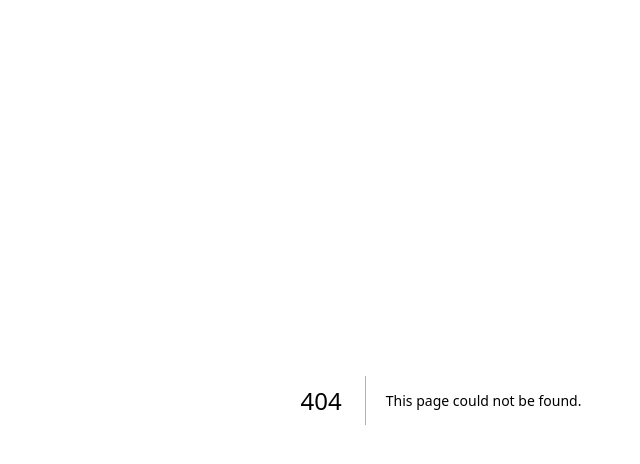
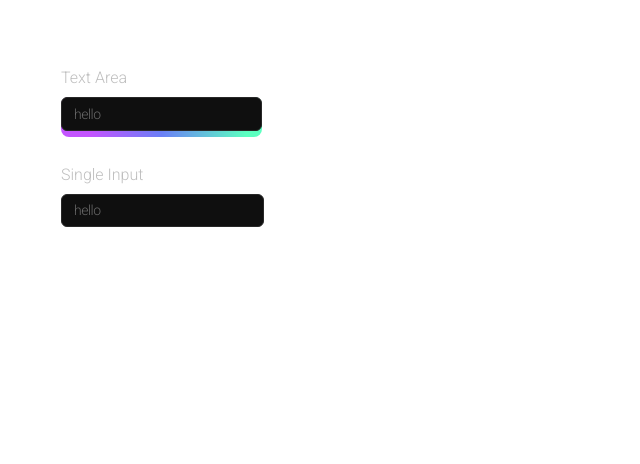
Before and after one commit to J2J-App/frontend, a Next.js app: page /components in a window 1280 px wide. Before the commit this address had no page. Shown: the top 464 px of the page, without its empty margins (199-839 px from the left). Built offline with nearby package versions, Linux system fonts and the light colour scheme.

Commit message:
Add input components with styling

```diff
--- /dev/null
+++ b/src/app/components/layout.tsx
@@ -0,0 +1,14 @@
+
+export default function Layout({ children }: {
+    children: React.ReactNode;
+}) {
+    return <div style={{
+        width: '100vw',
+        display: 'flex',
+        flexDirection: 'column',
+        alignItems: 'center',
+        justifyContent: 'center',
+    }}>
+        {children}
+    </div>
+}
--- /dev/null
+++ b/src/app/components/page.tsx
@@ -0,0 +1,37 @@
+import React from 'react';
+import "./styles.css"
+
+import TextArea from '@/components/Inputs/TextArea/textarea.tsx';
+import SingleInput from '@/components/Inputs/SingleInput/single-Input.tsx';
+
+
+
+export default function Components() {
+    return <div style={{
+        width: '100vw',
+        height: '100vh',
+        display: 'flex',
+        maxWidth: '800px',
+        flexDirection: 'column',
+        gap: '10px',
+        padding: '20px',
+    }}>
+        <h1 style={{
+            fontSize: '24px',
+            fontWeight: 'bold',
+            color: 'white',
+            width: '100%',
+            marginBottom: '-10px',
+        }}>
+            Components
+        </h1>
+        <h3>
+            Text Area
+        </h3>
+        <TextArea holder="hello" height={1}/>
+        <h3>
+            Single Input
+        </h3>
+        <SingleInput holder="hello" />
+    </div>
+}
--- /dev/null
+++ b/src/app/components/styles.css
@@ -0,0 +1,6 @@
+h3 {
+    font-size: 16px;
+    font-weight: 300;
+    color: #bebebe;
+    margin-top: 20px;
+}
--- a/src/components/Inputs/SingleInput/single-Input.tsx
+++ b/src/components/Inputs/SingleInput/single-Input.tsx
@@ -3,13 +3,11 @@
 import React from 'react';
 import styles from './style.module.css';
 
-export default function SingleInput({holder} : {holder: string}) {
+export default function SingleInput({holder, width} : {holder: string, width?: number}) {
   return (
     <div className={styles.border}>
-        <input type="text" className={styles.text} placeholder={holder} />
-        <div className={styles.outline}>
-
-        </div>
+        <input type="text" className={styles.text} placeholder={holder} style={{width: width ? `${width}px` : '100%'}} />
+        <div className={styles.outline}></div>
     </div>
   );
 }
--- a/src/components/Inputs/SingleInput/style.module.css
+++ b/src/components/Inputs/SingleInput/style.module.css
@@ -3,6 +3,7 @@
     background-color: #0F0F0F;
     padding: 8px 12px;
     color: #dadada;
+    width: 100%;
     border: 1px solid #282828;
     position: relative;
     transition: all .2s ease ;
@@ -10,10 +11,20 @@
 
 .text::placeholder{
     color: rgb(105, 105, 105);
+    transition: all .2s ease ;
+    font-family: 'Roboto', sans-serif;
+    font-weight: 300;
+    letter-spacing: -.5px;
+    font-size: 14px;
 }
 
 .text:hover{
     background-color: #141414;
+    border: 1px solid #454545
+}
+
+.text:active {
+    background-color: #303030 !important;
     border: 1px solid #454545
 }
 
--- a/src/components/Inputs/TextArea/styles.module.css
+++ b/src/components/Inputs/TextArea/styles.module.css
@@ -1,36 +1,53 @@
 .textT {
-    padding: 8px;
-    border-radius: 8px;
-    background-color: rgba(15, 15, 15, 255);
-    border: none;
-    padding-left: 12px;
+    border-radius: 6px;
+    background-color: #0F0F0F;
+    padding: 8px 12px;
+    color: #dadada;
+    border: 1px solid #282828;
     position: relative;
-    color: white;
-    z-index: 1;
+    transition: all .2s ease ;
+    resize: none;
 }
 
-.textT::placeholder {
-    color: rgba(76, 76, 76, 255);
+.textT::placeholder{
+    color: rgb(105, 105, 105);
+    transition: all .2s ease ;
+    font-family: 'Roboto', sans-serif;
+    font-weight: 300;
+    letter-spacing: -.5px;
+    font-size: 14px;
 }
 
-.textT:hover {
-    background-color: rgba(20, 20, 20, 255);
+.textT:hover{
+    background-color: #141414;
+    border: 1px solid #454545
 }
 
-.textT:hover::placeholder {
-    color: rgba(78, 78, 78, 255);
+.textT:active {
+    background-color: #303030 !important;
+    border: 1px solid #454545
+}
+
+.textT:hover::placeholder{
+    color:rgba(78,78,78,255);
 }
 
 .textT:focus {
     outline: none;
+    background-color: #1e1e1e;
+    border: 1px solid #505050
 }
+.textT:focus + .outline {
+    content: "";
+    outline: 1px solid #2B2B2B;
+}
+
 
 .textContainerT {
     position: relative;
     display: inline-block;
-    margin-left: 8px;
-    height: 40px;
-    width: 182px;
+    height: fit-content;
+    width: fit-content;
 }
 
 .textContainerT::after {
@@ -39,7 +56,8 @@
     left: 0;
     top: 0;
     width: 100%;
-    height: 34px;
+    height: calc(100% + 2px);
     background: linear-gradient(90deg, rgba(195, 84, 255, 1) 14.93%, rgba(106, 127, 246, 1) 50%, rgba(92, 255, 192, 1) 92.16%);
     border-radius: 8px;
+    z-index: -1;
 }
--- a/src/components/Inputs/TextArea/textarea.tsx
+++ b/src/components/Inputs/TextArea/textarea.tsx
@@ -3,10 +3,10 @@
 import React from "react";
 import styles from "./styles.module.css";
 
-export default function TextArea({ holder }: { holder: string }) {
+export default function TextArea({ holder, width, height, wrap = true }: { holder: string, width?: number, height: number, wrap?: boolean }) {
   return (
-    <div className="textContainerT">
-      <textarea className={styles.textT} placeholder={holder} />
+    <div className={styles.textContainerT}>
+      <textarea className={styles.textT} placeholder={holder} wrap={wrap ? "soft" : "off"} style={{ width: width ? `${width}px` : '100%', height: `${height*34}px` }} />
     </div>
   );
 }
```
Also changed, not shown: src/app/test/[...slug]/page.tsx (deleted, +0 -6 lines), src/app/test/layout.tsx (deleted, +0 -12 lines), src/app/test/page.tsx (deleted, +0 -13 lines).
